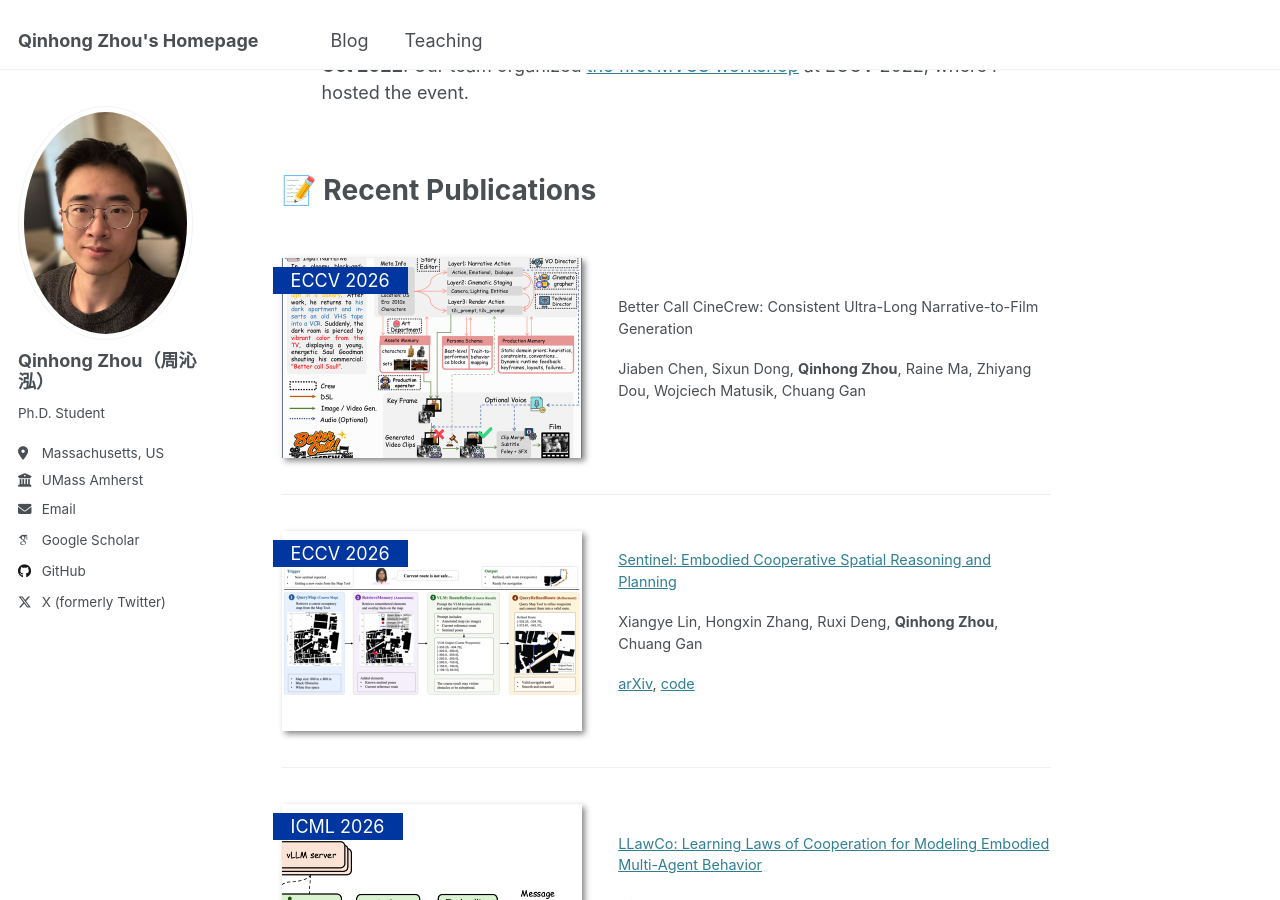
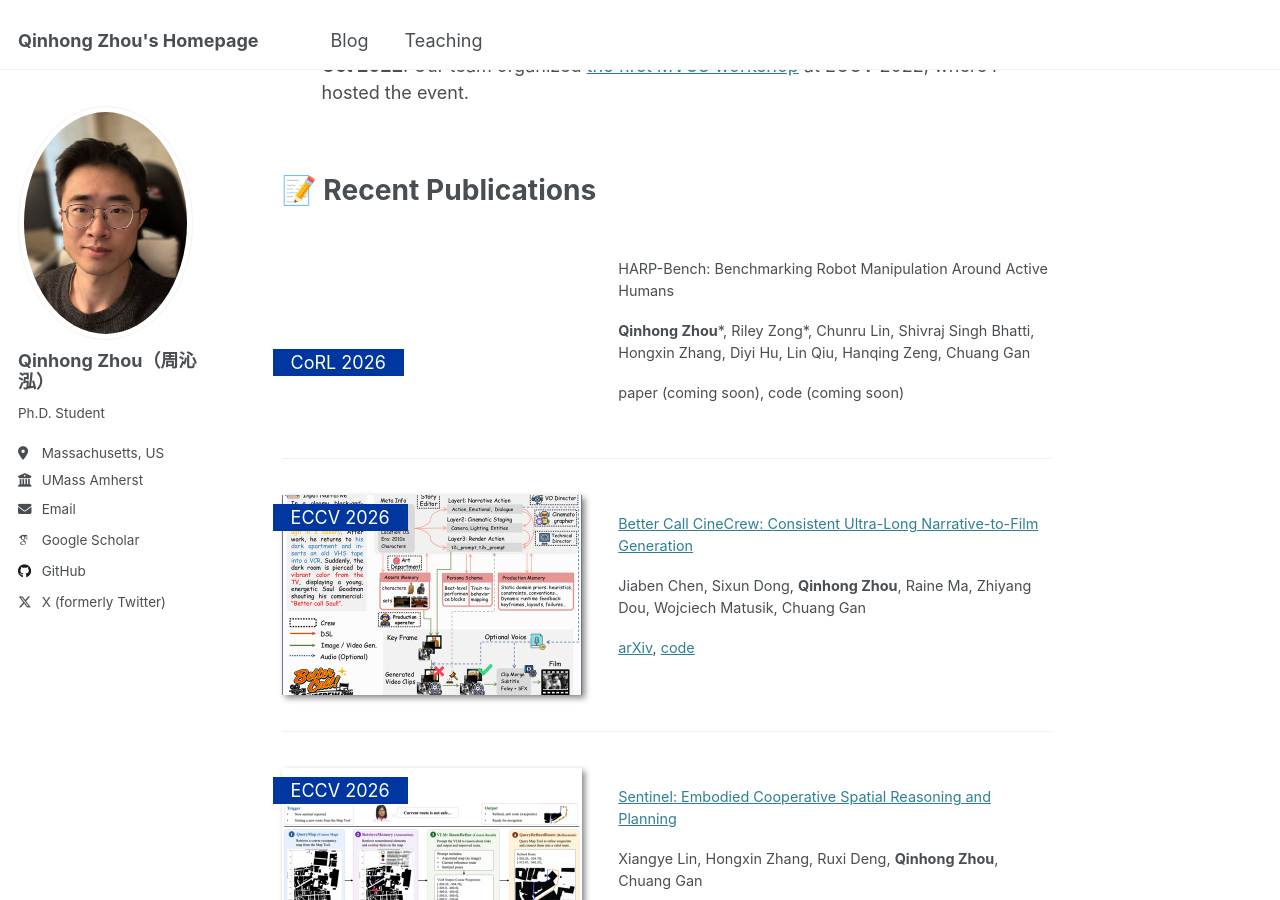
Before and after one commit to zhouqqhh/zhouqqhh.github.io, a Jekyll site: the page built from _pages/about.md, in a window 1280 px wide and 900 px high, scrolled down 871 px. Built offline with Jekyll 4.4.1, drawn with Linux system fonts in a browser that asks for light colours; some web fonts are replaced.

Commit message:
Add HARP-Bench and CineCrew publication links to homepage.
Co-authored-by: Cursor <cursoragent@cursor.com>

```diff
--- a/_pages/about.md
+++ b/_pages/about.md
@@ -36,15 +36,34 @@ My current research focuses on embodied agentic frameworks and multi-agent syste
 <div class='paper-box'>
   <div class='paper-box-image'>
     <div>
+      <div class="badge">CoRL 2026</div>
+    </div>
+  </div>
+  <div class='paper-box-text' markdown="1">
+
+  HARP-Bench: Benchmarking Robot Manipulation Around Active Humans
+
+  **Qinhong Zhou**\*, Riley Zong\*, Chunru Lin, Shivraj Singh Bhatti, Hongxin Zhang, Diyi Hu, Lin Qiu, Hanqing Zeng, Chuang Gan
+
+  paper (coming soon), code (coming soon)
+
+  </div>
+</div>
+
+<div class='paper-box'>
+  <div class='paper-box-image'>
+    <div>
       <div class="badge">ECCV 2026</div>
       <img src='{{ site.baseurl }}/images/teaser/cinecrew.png' alt="CineCrew narrative-to-film pipeline">
     </div>
   </div>
   <div class='paper-box-text' markdown="1">
 
-  Better Call CineCrew: Consistent Ultra-Long Narrative-to-Film Generation
+  [Better Call CineCrew: Consistent Ultra-Long Narrative-to-Film Generation](https://arxiv.org/abs/2609.07720)
 
   Jiaben Chen, Sixun Dong, **Qinhong Zhou**, Raine Ma, Zhiyang Dou, Wojciech Matusik, Chuang Gan
+
+  [arXiv](https://arxiv.org/abs/2609.07720), [code](https://github.com/Ironieser/CineCrew)
 
   </div>
 </div>
```
Also changed, not shown: _pages/about-zh.md (+20 -1 lines).
